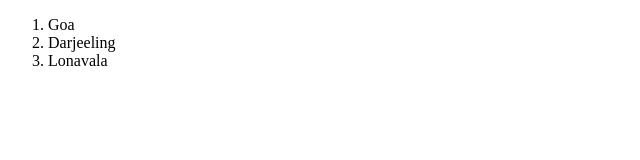
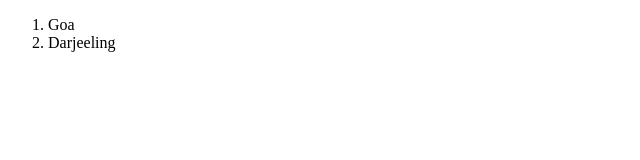
Before and after one commit to kunalgholve/React-will-you-be-my-valentine---Holiday-List-React, a React app: page / in a window 1280 px wide. Shown: the top 160 px of the page, without its empty margins (0-640 px from the left). Built offline with nearby package versions, Linux system fonts and the light colour scheme.

Commit message:
Update App.js

```diff
--- a/src/components/App.js
+++ b/src/components/App.js
@@ -13,8 +13,7 @@ import List from './List';
     { name: 'Amsterdam', country: 'Netherlands' },
     { name: 'New York', country: 'USA' },
     { name: 'Darjeeling', country: 'India' },
-    { name: 'Tokyo', country: 'Japan' },
-    { name: 'Lonavala', country: 'India' }
+    { name: 'Tokyo', country: 'Japan' }
     ];
 
 //console.log('dattaaa:',arrList);
```
